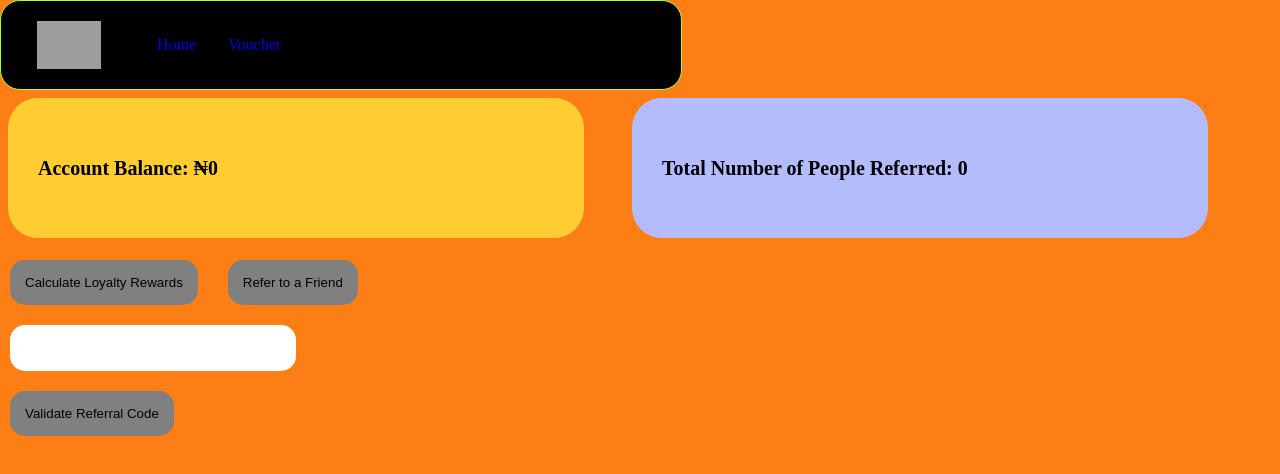
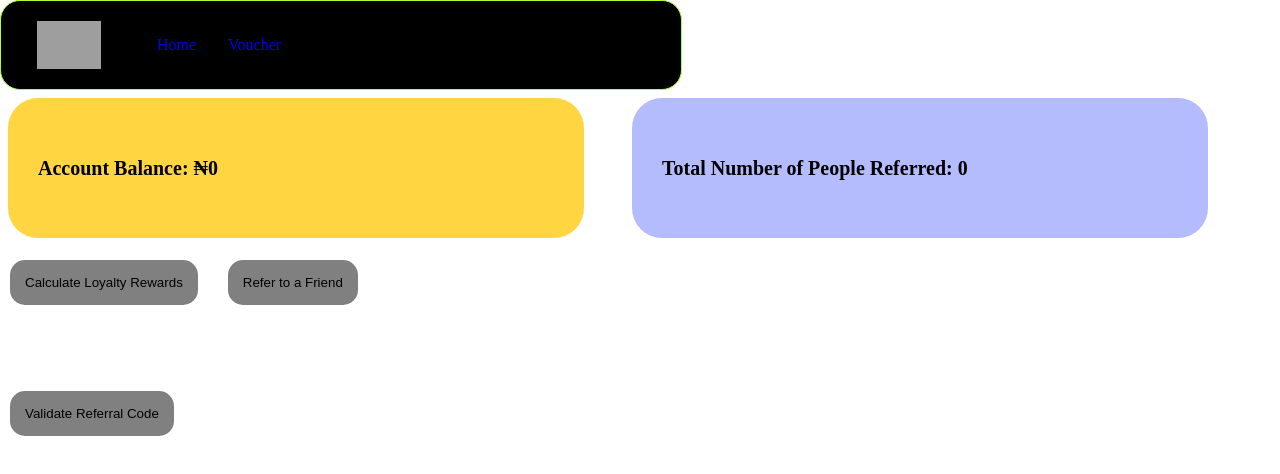
Before and after one commit to OGMONARCH/marketwallet, a React (Create React App) app: page / in a window 1280 px wide. Shown: the top 474 px of the page. Built offline with nearby package versions, Linux system fonts and the light colour scheme; grey boxes are pictures that could not be loaded.

Commit message:
hehheeeeeee

```diff
--- a/src/Style/general.css
+++ b/src/Style/general.css
@@ -68,7 +68,3 @@ header{
     margin: .5rem;
     border-radius: 30px;
 }
-
-body{
-    background:  #fd7e14;
-}
```
